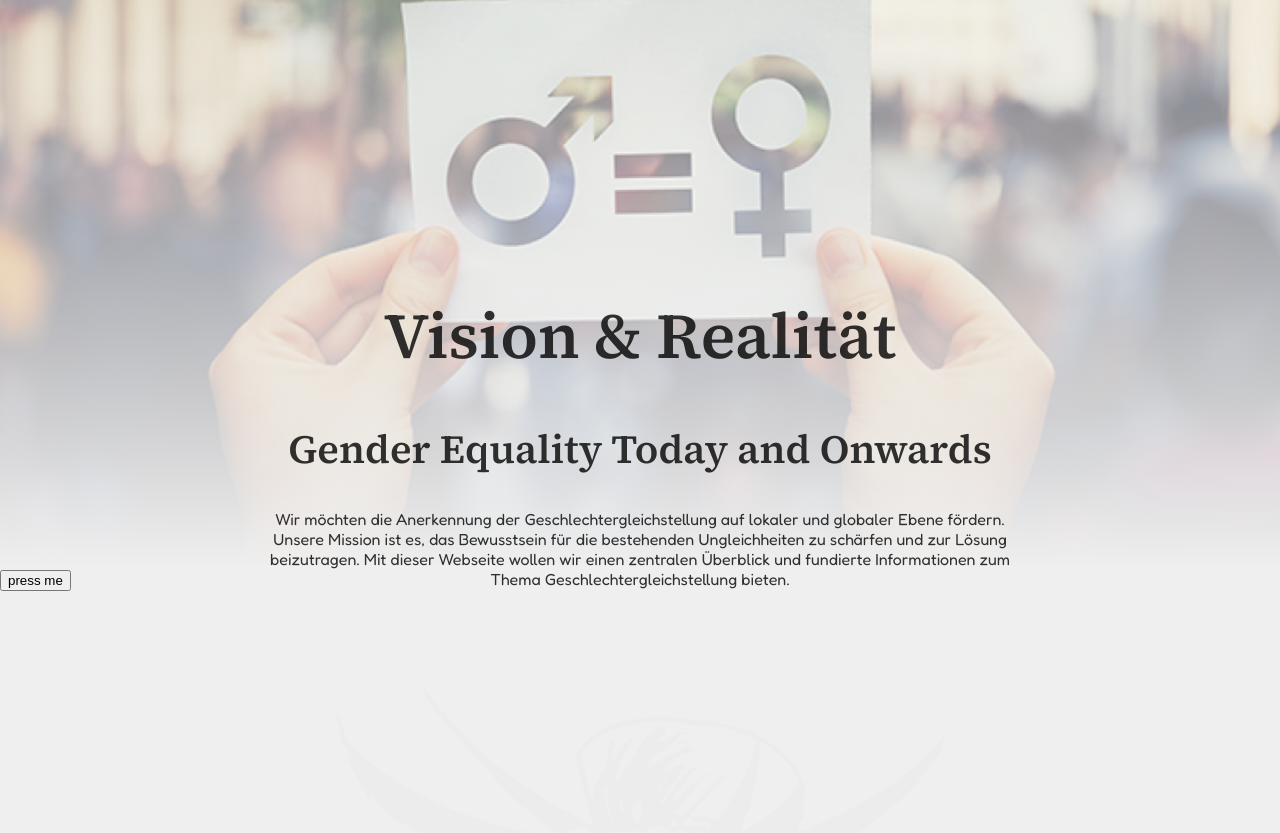
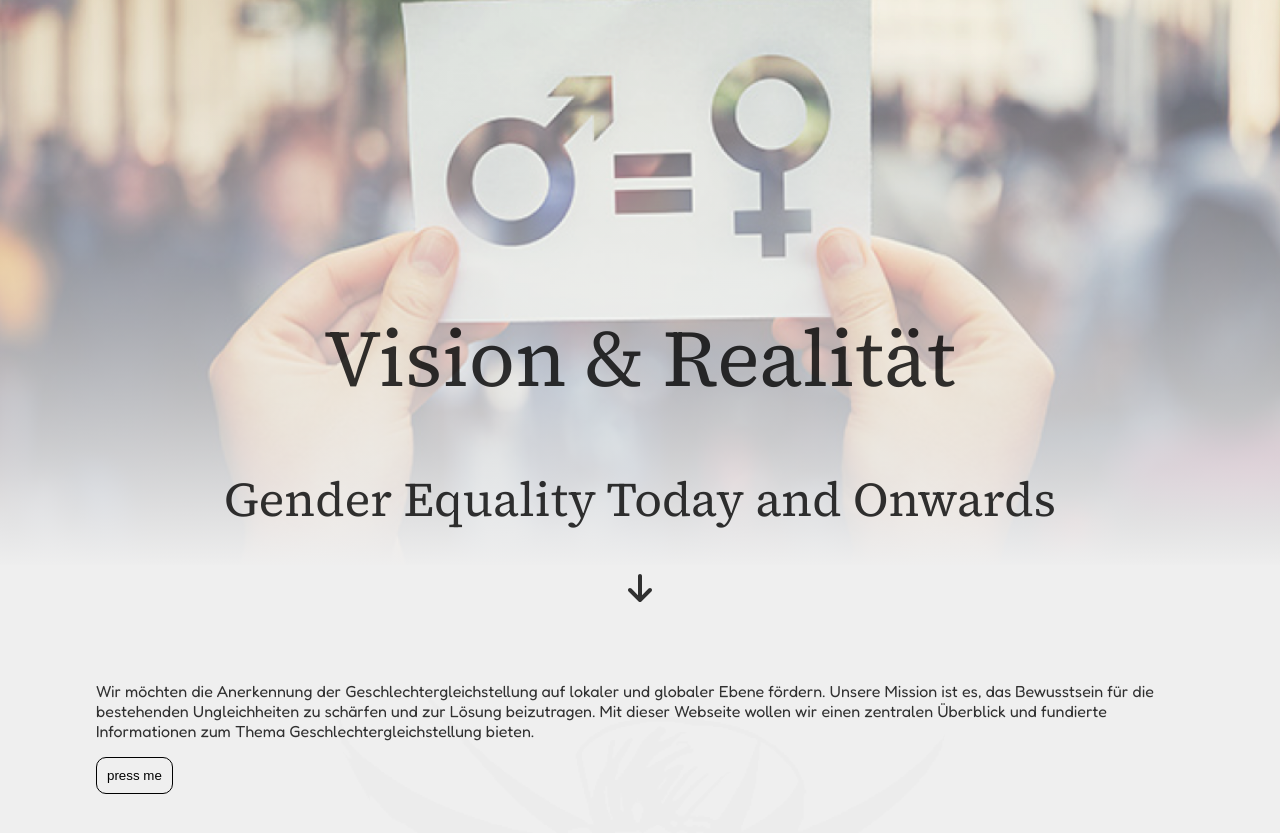
Before and after one commit to solprojekte/solprojekte.github.io, a React (Vite) app: page / in a window 1280 px wide. Shown: the part 235-1068 px from the top of the page. Built offline with nearby package versions, Linux system fonts and the light colour scheme; the HTML template or start-up script is replaced by a standard one.

Commit message:
button nav , adjustments

```diff
--- a/src/App.tsx
+++ b/src/App.tsx
@@ -9,7 +9,10 @@ export default function App() {
       <Nav />
       <Hero />
       <img src={geto} className='geto' alt="" />
-      <button>press me</button>
+      <div className='content'>
+        <p>Wir möchten die Anerkennung der Geschlechtergleichstellung auf lokaler und globaler Ebene fördern. Unsere Mission ist es, das Bewusstsein für die bestehenden Ungleichheiten zu schärfen und zur Lösung beizutragen. Mit dieser Webseite wollen wir einen zentralen Überblick und fundierte Informationen zum Thema Geschlechtergleichstellung bieten.</p>
+        <button>press me</button>
+      </div>
     </>
   )
 }
--- a/src/components/hero.tsx
+++ b/src/components/hero.tsx
@@ -1,4 +1,7 @@
+import { FontAwesomeIcon } from '@fortawesome/react-fontawesome'
 import hero from '/hero.png'
+import { faArrowDown } from '@fortawesome/free-solid-svg-icons'
+import {animateScroll as scroll} from 'react-scroll'
 
 export default function Hero() {
   return (
@@ -8,7 +11,7 @@ export default function Hero() {
       <div className='hero-text'>
         <h1>Vision & Realität</h1>
         <h2>Gender Equality Today and Onwards</h2>
-        <p>Wir möchten die Anerkennung der Geschlechtergleichstellung auf lokaler und globaler Ebene fördern. Unsere Mission ist es, das Bewusstsein für die bestehenden Ungleichheiten zu schärfen und zur Lösung beizutragen. Mit dieser Webseite wollen wir einen zentralen Überblick und fundierte Informationen zum Thema Geschlechtergleichstellung bieten.</p>
+        <a onClick={() => scroll.scrollTo(680)}><FontAwesomeIcon icon={faArrowDown} size='2x'/></a>
       </div>
     </div>
   )
--- a/src/index.css
+++ b/src/index.css
@@ -40,15 +40,17 @@ nav{
 
 /* Hero */
 
+.hero{
+  position: relative;
+}
+
 .hero-text{
+  width: 100%;
   text-align: center;
   position: absolute;
   transform: translateY(-20rem);
 }
 
-.hero-text p{
-  margin: 0 20%;
-}
 .hero-image{
   width: 100%;
   object-fit: cover;
@@ -58,8 +60,8 @@ nav{
 .fade{
   width: 100%;
   position: absolute;
-  height: 800px;
-  transform: translateY(-800px);
+  height: 600px;
+  transform: translateY(-600px);
   background: linear-gradient(transparent 0%, var(--background) 100%);
 }
 
@@ -70,6 +72,7 @@ nav{
 }
 
 .geto{
+  z-index: -1;
   position: absolute;
   width: 100%;
 }
@@ -77,15 +80,50 @@ nav{
 /* Font Styles */
 h1,h2{
   font-family: 'Source Serif 4', serif;
-  font-weight: 600;
+  font-weight: 400;
+  font-optical-sizing: none;
+  font-stretch: ultra-expanded;
+}
+
+button{
+  cursor: pointer;
+  transition: 0.3s;
+  border: none;
+  border: 1px solid rgb(var(--text-rgb));
+  border-radius: 10px;
+  padding: 10px;
+}
+
+a{
+  transition: 0.3s;
+  text-decoration: none;
+  user-select: none;
+  cursor: pointer;
+}
+
+a:hover{
+  color: var(--primary);
+}
+
+a:active{
+  transform: translateY(5px);
+}
+
+button:hover{
+  border-color: var(--primary);
+  color: var(--primary);
+}
+
+button:active{
+  transform: translateY(10px);
 }
 
 h1{
-  font-size: 4rem;
+  font-size: 5rem;
 }
 
 h2{
-  font-size: 2.5rem;
+  font-size: 3rem;
 }
 
 h3{
```
Also changed, not shown: package.json (+8 -1 lines), 1 other file (tests, documents, lock files or other folders).
